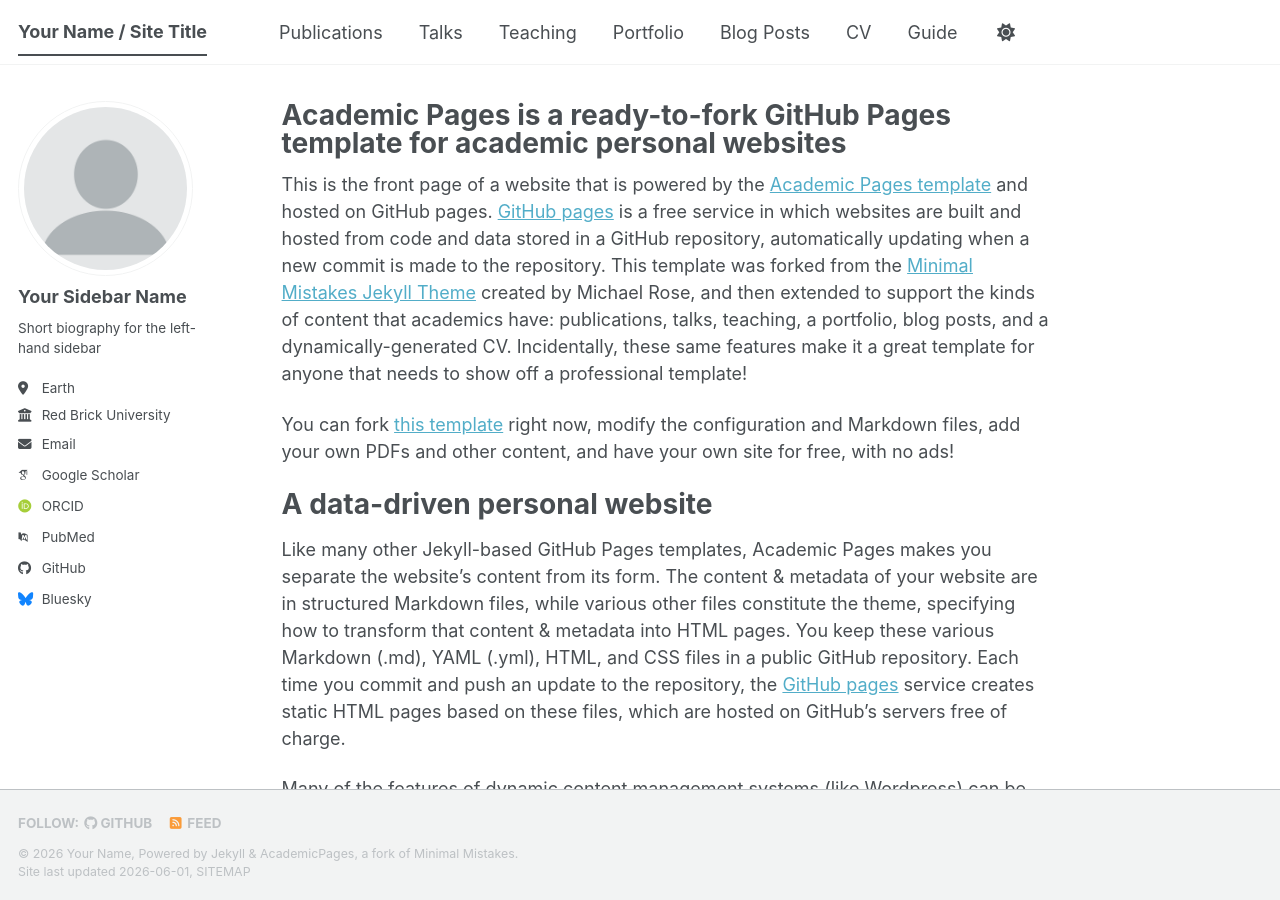
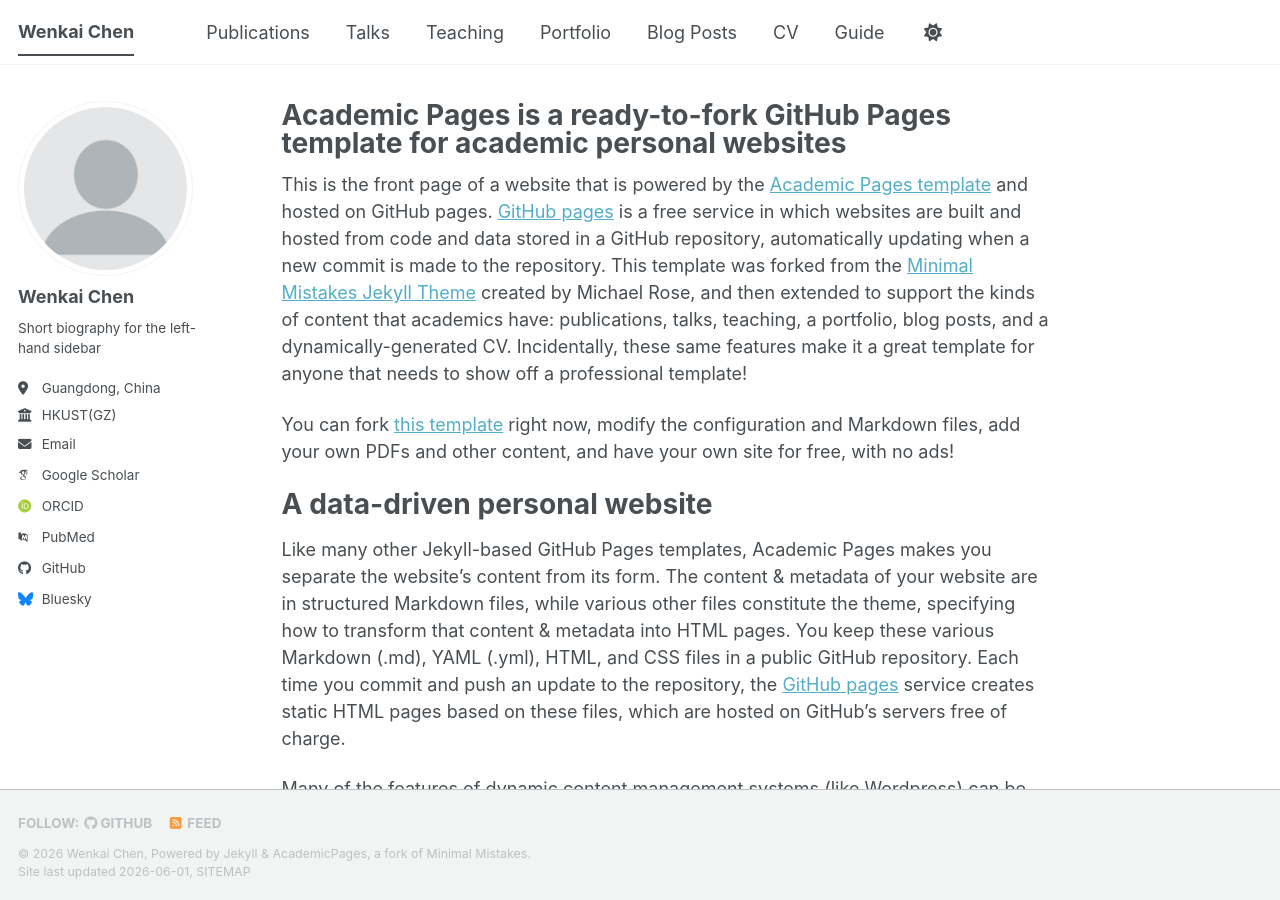
Before and after one commit to WK-Chen/WK-Chen.github.io, a Jekyll site: the page built from _pages/about.md, in a window 1280 px wide and 900 px high. Built offline with Jekyll 4.4.1, drawn with Linux system fonts in a browser that asks for light colours; some web fonts are replaced; a script bundle is joined from its source files by our own code; library files that are not in the unit come from our copies.

Commit message:
Update _config.yml

```diff
--- a/_config.yml
+++ b/_config.yml
@@ -9,11 +9,11 @@
 # Basic Site Settings
 locale                   : "en-US"
 site_theme               : "default" # The available themes options are "default", "air", "sunrise", "mint", "dirt" and "contrast"
-title                    : "Your Name / Site Title"
+title                    : "Wenkai Chen"
 title_separator          : "-"
-name                     : &name "Your Name"
+name                     : &name "Wenkai Chen"
 description              : &description "Your Name's academic portfolio"   # Update this with a general description of your site, this is the default if not overridden by a page
-url                      : https://academicpages.github.io # The base hostname & protocol for your site e.g. "https://[your GitHub username].github.io",
+url                      : https://WK-Chen.github.io # The base hostname & protocol for your site e.g. "https://[your GitHub username].github.io",
                                                            # or if you already have some other page hosted on Github then use "https://[your GitHub username].github.io/[Your Repo Name]"
 baseurl                  : "" # the subpath of your site, e.g. "/blog"
 repository               : "academicpages/academicpages.github.io"
@@ -24,13 +24,13 @@ repository               : "academicpages/academicpages.github.io"
 author:
   # Biographic information
   avatar           : "profile.png"
-  name             : "Your Sidebar Name"
+  name             : "Wenkai Chen"
   pronouns         : # example: "she/her"
   bio              : "Short biography for the left-hand sidebar"
-  location         : "Earth"
-  employer         : "Red Brick University"
+  location         : "Guangdong, China"
+  employer         : "HKUST(GZ)"
   uri              : # URL
-  email            : "none@example.org"
+  email            : "wchen243@connect.hkust-gz.edu.cn"
 
   # Academic websites
   academia         : # URL
```
